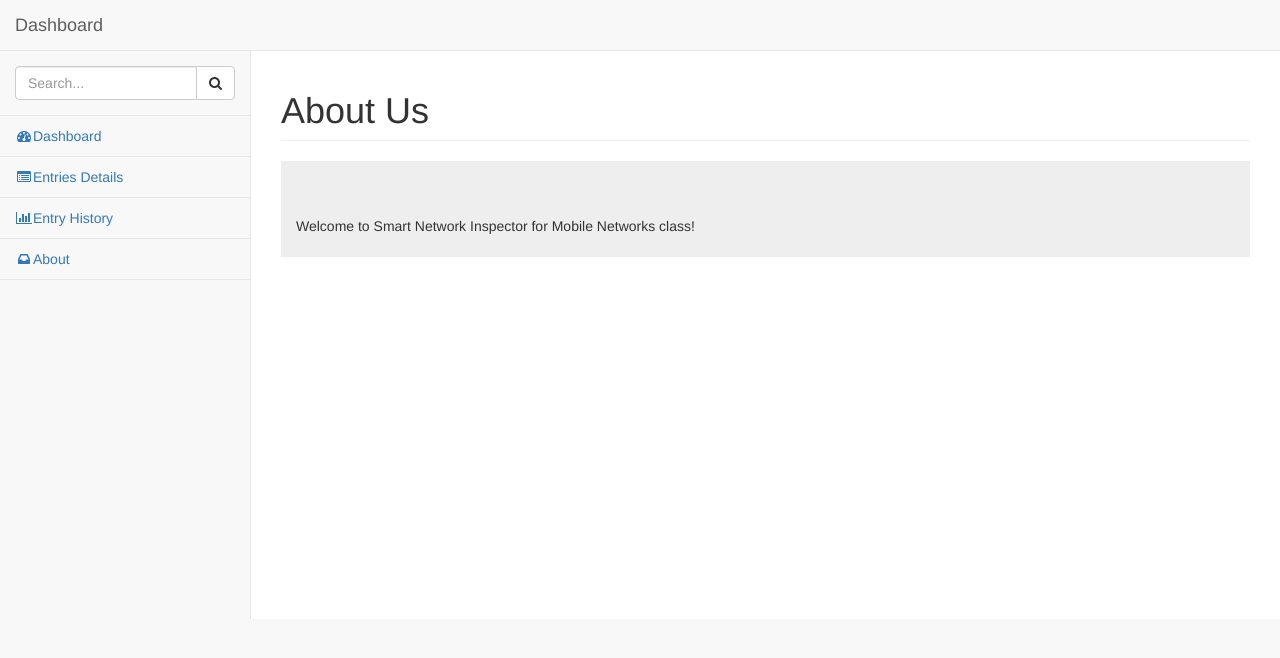
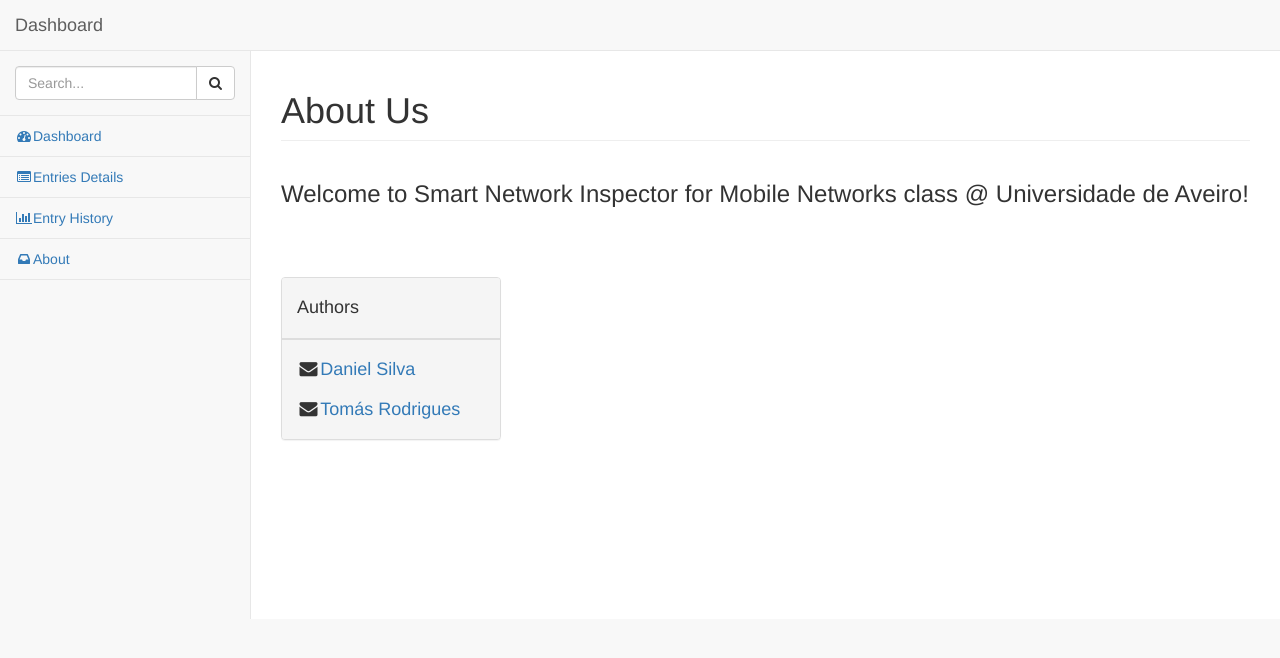
Before and after one commit to toomyy94/Smart-Network-Inspector, a Django app: page /about/ in a window 1280 px wide. Shown: the top 658 px of the page. Run offline with Django 3.2, Linux system fonts and the light colour scheme; style sheets or scripts are compiled from the project's sources; some libraries are stand-ins or nearby versions.

Commit message:
Map view with markers.

```diff
--- a/backend/core/templates/core/about.html
+++ b/backend/core/templates/core/about.html
@@ -4,9 +4,35 @@
 {% block page-header %}About Us{% endblock %}
 {% block content %}
 <div>
-  <div class="jumbotron">
+  <div class="row">
     <div class="col-md-12">
-      <h5>Welcome to Smart Network Inspector for Mobile Networks class!</h5>
+      <h3>Welcome to Smart Network Inspector for Mobile Networks class @ Universidade de Aveiro!</h3><br/><br/><br/>
+    </div>
+    <div class="col-lg-3 col-md-6 col-xs-12">
+      <div class="panel panel-default">
+        <div class="panel-heading">
+          <div class="row">
+            <div class="col-xs-9 col-md-10">
+              <h4>Authors</h4>
+            </div>
+          </div>
+        </div>
+        <div>
+          <div class="panel-footer">
+            <div class="row">
+              <div class="col-md-12 pull-left">
+                <h4><i class="fa fa-fw fa-envelope"></i><a href="mailto:daniel.silva@ua.pt">Daniel Silva</a></h4>
+              </div>
+            </div>
+            <div class="row">
+              <div class="col-md-12 pull-left">
+                <h4><i class="fa fa-fw fa-envelope"></i><a href="mailto:tomasrodrigues@ua.pt">Tomás Rodrigues</a></h4>
+              </div>
+            </div>
+            <div class="clearfix"></div>
+          </div>
+        </div>
+      </div>
     </div>
   </div>
 </div>{% endblock %}
--- /dev/null
+++ b/backend/core/templates/core/googleff1931c407ddd6d6.html
@@ -0,0 +1 @@
+google-site-verification: googleff1931c407ddd6d6.html
--- a/backend/core/templates/core/index.html
+++ b/backend/core/templates/core/index.html
@@ -1,4 +1,6 @@
-{% load staticfiles %}<!DOCTYPE html>
+
+{% load staticfiles %}
+{% load leaflet_tags %}<!DOCTYPE html>
 <html lang="en">
   <head>
     <meta charset="utf-8">
@@ -31,6 +33,8 @@
     <script src="{% static 'web/morrisjs/morris.min.js' %}" type="text/javascript"></script>
     <!-- Custom Theme JavaScript-->
     <script src="{% static 'web/dist/js/sb-admin-2.js' %}" type="text/javascript"></script>
+    <!-- Leaflet dependencies-->{% leaflet_js %}
+    {% leaflet_css %}
   </head>
   <body>{% block body %}
     <div id="wrapper">
@@ -121,10 +125,30 @@
                 </div></a>
             </div>
           </div>
+          <div class="col-lg-9 col-md-6 col-xs-12">
+            <div class="panel panel-default">
+              <div class="panel-heading">Map</div>
+              <div class="panel-body">{% leaflet_map "my_map" %}</div>
+            </div>
+          </div>
         </div>{% endblock %}
       </div>
     </div>{% endblock %}
     {% block extra_body %}
-    {% endblock %}
+    <script type="text/javascript">
+      window.addEventListener("map:init", function (e) {
+        var detail = e.detail;
+        //TODO por as coordenadas da DB
+        var data_from_django = "{{ markers | safe }}";
+        data_from_django = data_from_django.replace(/'/g, '"');
+        data_from_django = data_from_django.replace(/u/g, '');
+        console.log(data_from_django);
+        var data = JSON.parse(data_from_django);
+
+        for (var k in data) {
+          L.marker([data[k].lat, data[k].lon]).addTo(detail.map);
+        }
+      }, false);
+    </script>{% endblock %}
   </body>
 </html>
--- a/backend/core/urls.py
+++ b/backend/core/urls.py
@@ -1,5 +1,5 @@
 from django.conf.urls import include, url
-from views import index, about, list_entries, entries_history
+from views import index, about, list_entries, entries_history, google_url_validation
 
 
 urlpatterns = [
@@ -12,4 +12,6 @@
     # ex: /entries/history/
     url(r'^entries/history/$', entries_history, name='entries_history'),
 
+    # google url validation
+    url(r'^googleff1931c407ddd6d6.html', google_url_validation),
 ]
--- a/backend/core/views.py
+++ b/backend/core/views.py
@@ -15,9 +15,16 @@
     except:
         num_entries = 'No entries'
 
+    try:
+        all_obj = InfoStorage.objects.all()
+        lst = [{'lat': l.lat, 'lon': l.lon} for l in all_obj]
+    except:
+        lst = []
+
     template = loader.get_template('core/index.html')
     context = RequestContext(request, {
         'num_entries': num_entries,
+        'markers': lst,
     })
     return HttpResponse(template.render(context))
 
@@ -68,3 +75,7 @@
         'entries_history': lst,
     })
     return HttpResponse(template.render(context))
+
+
+def google_url_validation(request):
+    return render_to_response("core/googleff1931c407ddd6d6.html", RequestContext(request))
--- a/backend/requirements.txt
+++ b/backend/requirements.txt
@@ -1,6 +1,7 @@
 coreapi==2.1.1
 dj-database-url==0.4.1
 Django==1.10.4
+django-leaflet==0.19.0
 django-rest-swagger==2.1.0
 djangorestframework==3.5.3
 gunicorn==19.6.0
```
Also changed, not shown: backend/backend/settings.py (+18 -0 lines), backend/db.sqlite3, 4 other files.
